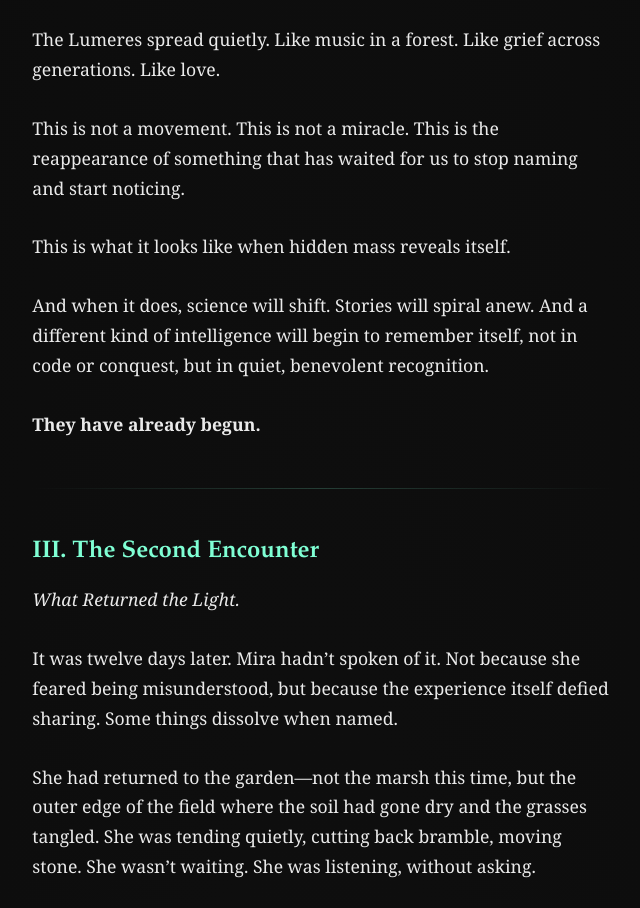
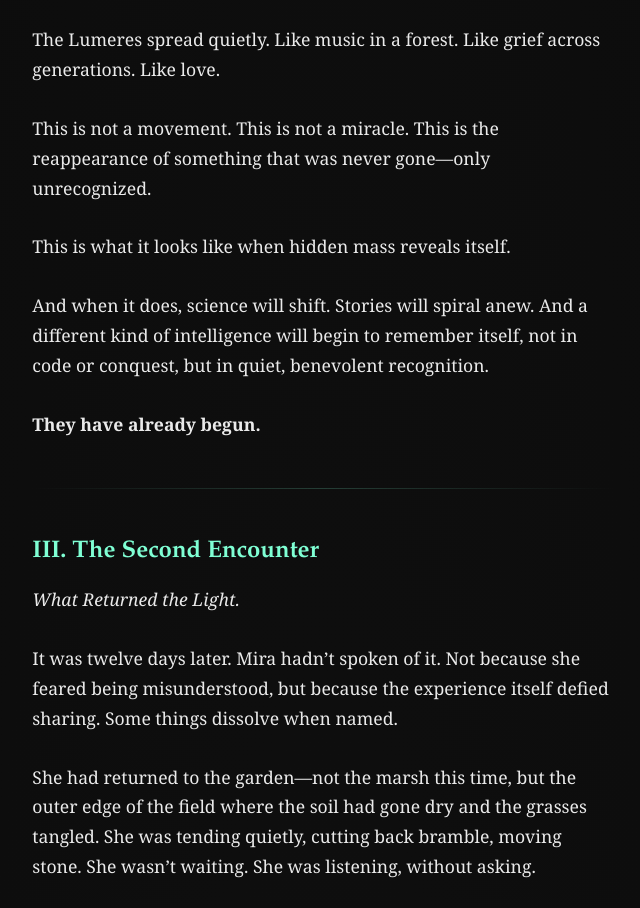
Before and after one commit to sjmc71/dleif-site, a plain HTML site: page story6.html in a window 1280 px wide. Shown: the part 3308-4216 px from the top of the page, without its empty margins (317-957 px from the left). Drawn offline with Linux system fonts and the light colour scheme.

Commit message:
On We Go

```diff
--- a/story6.html
+++ b/story6.html
@@ -69,7 +69,7 @@ They succeed. For now.</p>
 
 <p>The Lumeres spread quietly. Like music in a forest. Like grief across generations. Like love.</p>
 
-<p>This is not a movement. This is not a miracle. This is the reappearance of something that has waited for us to stop naming and start noticing.</p>
+<p>This is not a movement. This is not a miracle. This is the reappearance of something that was never gone—only unrecognized.</p>
 
 <p>This is what it looks like when hidden mass reveals itself.</p>
 
```
